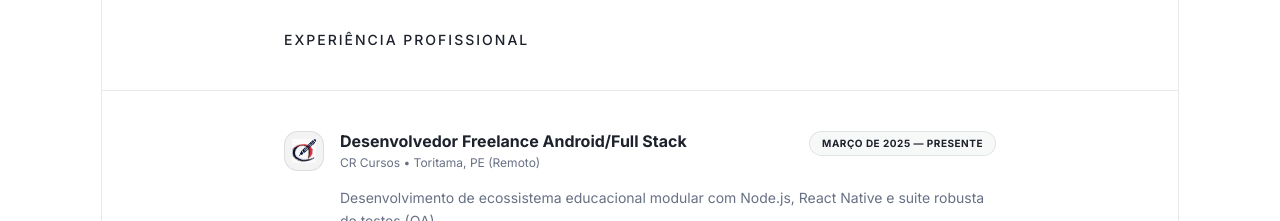
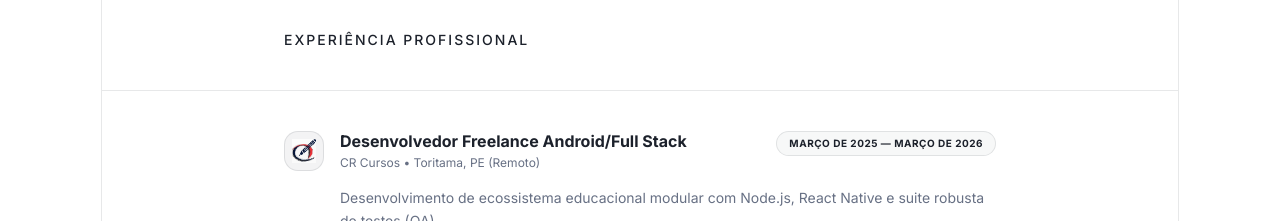
Before and after one commit to micaellimaj/portfolio, a Next.js app in the folder Typefolio-1.0.0/: page / in a window 1280 px wide. Shown: the part 3720-3941 px from the top of the page. Built offline with nearby package versions, Linux system fonts and the light colour scheme.

Commit message:
atualização experiencia

```diff
--- a/Typefolio-1.0.0/src/app/components/home/experience/index.tsx
+++ b/Typefolio-1.0.0/src/app/components/home/experience/index.tsx
@@ -37,7 +37,7 @@ const Experience = () => {
             role: "Desenvolvedor Freelance Android/Full Stack",
             company: "CR Cursos",
             startYear: "Março de 2025",
-            endYear: "Presente",
+            endYear: "Março de 2026",
             location: "Toritama, PE (Remoto)",
             icon: "/images/experience/crcursos.svg",
             roles: ["Node.js", "React Native", "Expo", "Firebase", "Jest", "TypeScript"],
```
